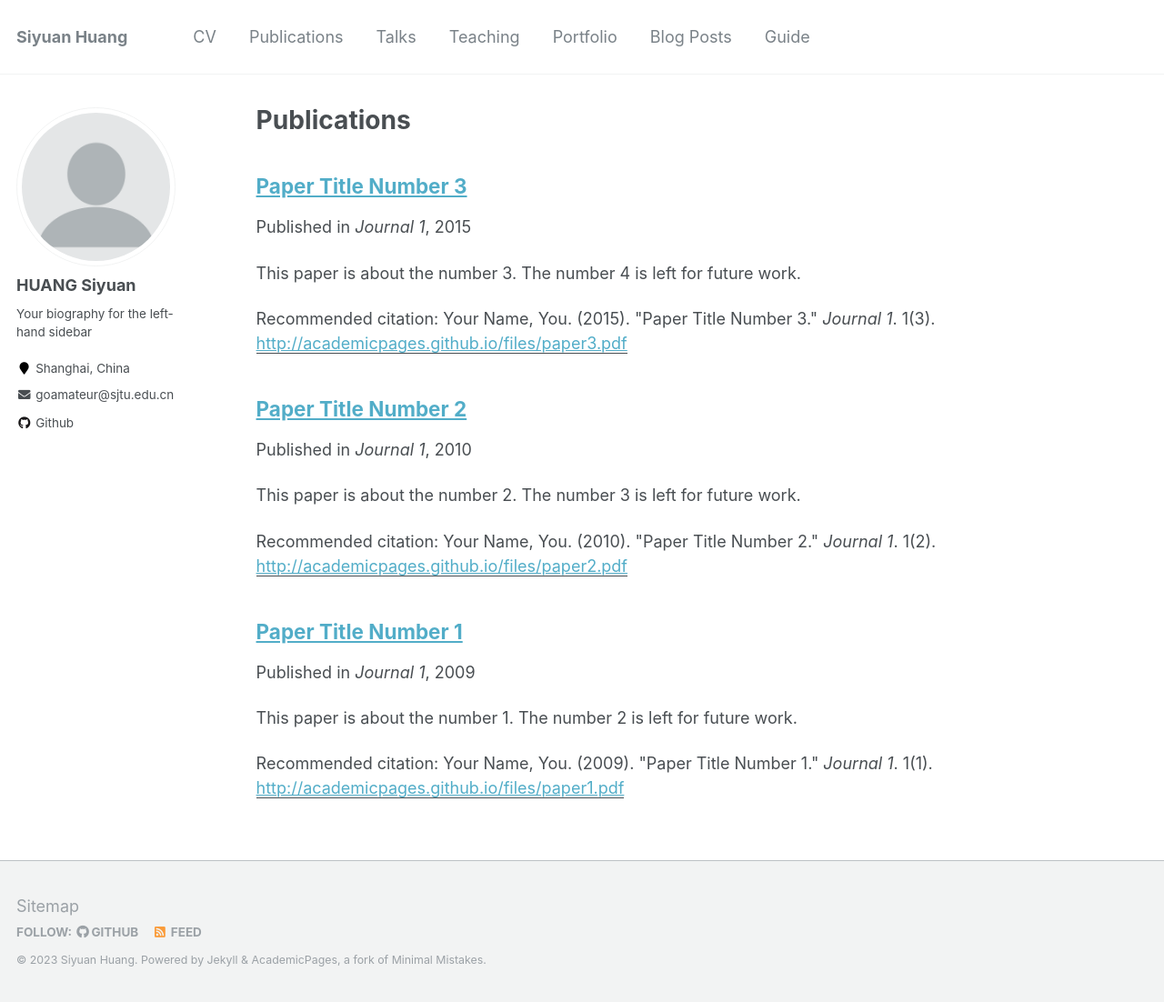
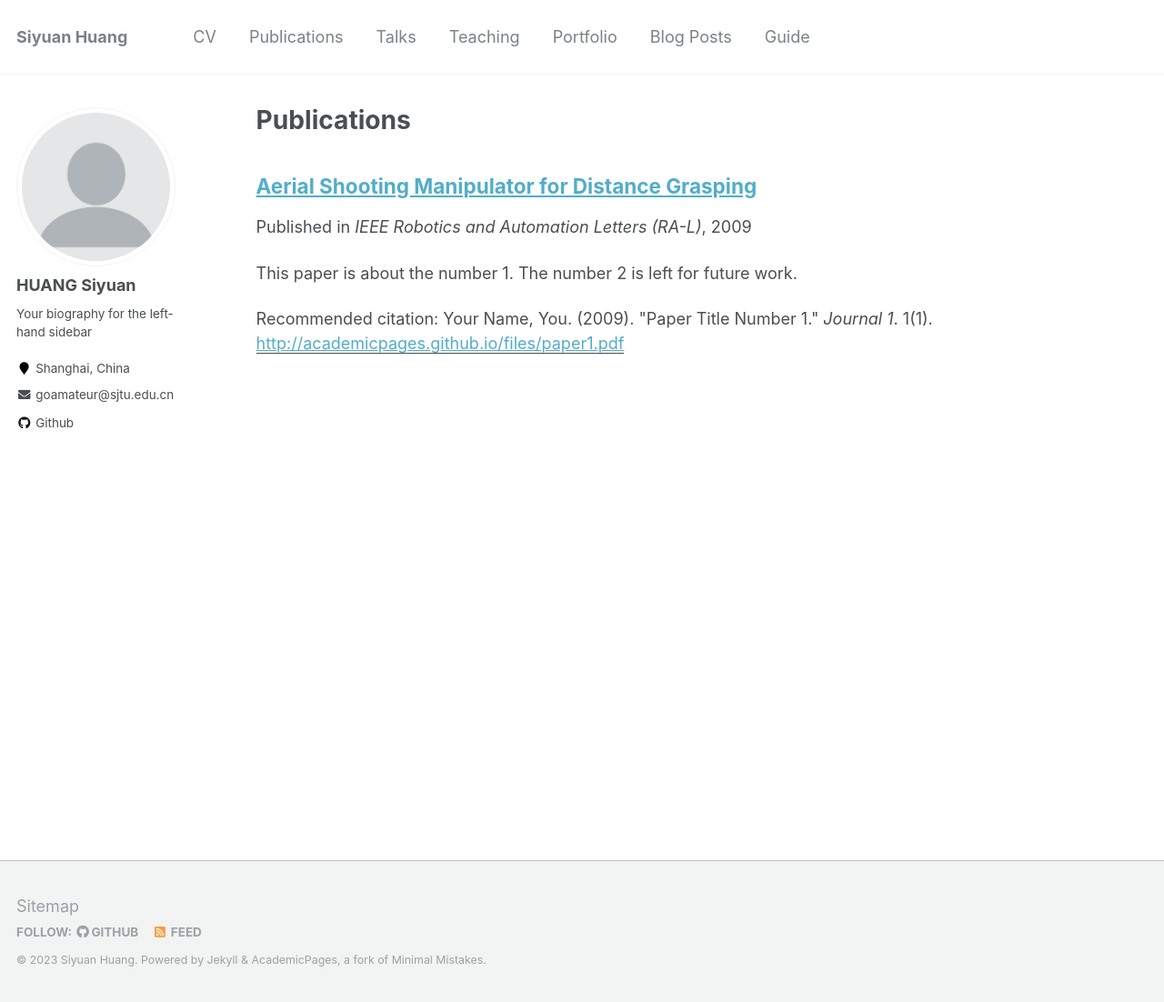
Before and after one commit to GoAMATEUR/goamateur.github.io, a Jekyll site: the page built from _pages/publications.md, in a window 1280 px wide and 1102 px high. Shown: the whole window at 91% size. Built offline with Jekyll 4.4.1, drawn with Linux system fonts in a browser that asks for light colours.

Commit message:
test publication

```diff
--- a/_publications/2009-10-01-paper-title-number-1.md
+++ b/_publications/2009-10-01-paper-title-number-1.md
@@ -1,10 +1,10 @@
 ---
-title: "Paper Title Number 1"
+title: "Aerial Shooting Manipulator for Distance Grasping"
 collection: publications
 permalink: /publication/2009-10-01-paper-title-number-1
 excerpt: 'This paper is about the number 1. The number 2 is left for future work.'
 date: 2009-10-01
-venue: 'Journal 1'
+venue: 'IEEE Robotics and Automation Letters (RA-L)'
 paperurl: 'http://academicpages.github.io/files/paper1.pdf'
 citation: 'Your Name, You. (2009). &quot;Paper Title Number 1.&quot; <i>Journal 1</i>. 1(1).'
 ---
@@ -12,4 +12,4 @@ This paper is about the number 1. The number 2 is left for future work.
 
 [Download paper here](http://academicpages.github.io/files/paper1.pdf)
 
-Recommended citation: Your Name, You. (2009). "Paper Title Number 1." <i>Journal 1</i>. 1(1).
+Recommended citation: Your Name, You. (2009). "Paper Title Number 1." <i>IEEE Robotics and Automation Letters (RA-L)</i>. 1(1).
--- a/_publications/2010-10-01-paper-title-number-2.md
+++ /dev/null
@@ -1,15 +0,0 @@
----
-title: "Paper Title Number 2"
-collection: publications
-permalink: /publication/2010-10-01-paper-title-number-2
-excerpt: 'This paper is about the number 2. The number 3 is left for future work.'
-date: 2010-10-01
-venue: 'Journal 1'
-paperurl: 'http://academicpages.github.io/files/paper2.pdf'
-citation: 'Your Name, You. (2010). &quot;Paper Title Number 2.&quot; <i>Journal 1</i>. 1(2).'
----
-This paper is about the number 2. The number 3 is left for future work.
-
-[Download paper here](http://academicpages.github.io/files/paper2.pdf)
-
-Recommended citation: Your Name, You. (2010). "Paper Title Number 2." <i>Journal 1</i>. 1(2).
--- a/_publications/2015-10-01-paper-title-number-3.md
+++ /dev/null
@@ -1,15 +0,0 @@
----
-title: "Paper Title Number 3"
-collection: publications
-permalink: /publication/2015-10-01-paper-title-number-3
-excerpt: 'This paper is about the number 3. The number 4 is left for future work.'
-date: 2015-10-01
-venue: 'Journal 1'
-paperurl: 'http://academicpages.github.io/files/paper3.pdf'
-citation: 'Your Name, You. (2015). &quot;Paper Title Number 3.&quot; <i>Journal 1</i>. 1(3).'
----
-This paper is about the number 3. The number 4 is left for future work.
-
-[Download paper here](http://academicpages.github.io/files/paper3.pdf)
-
-Recommended citation: Your Name, You. (2015). "Paper Title Number 3." <i>Journal 1</i>. 1(3).
```
